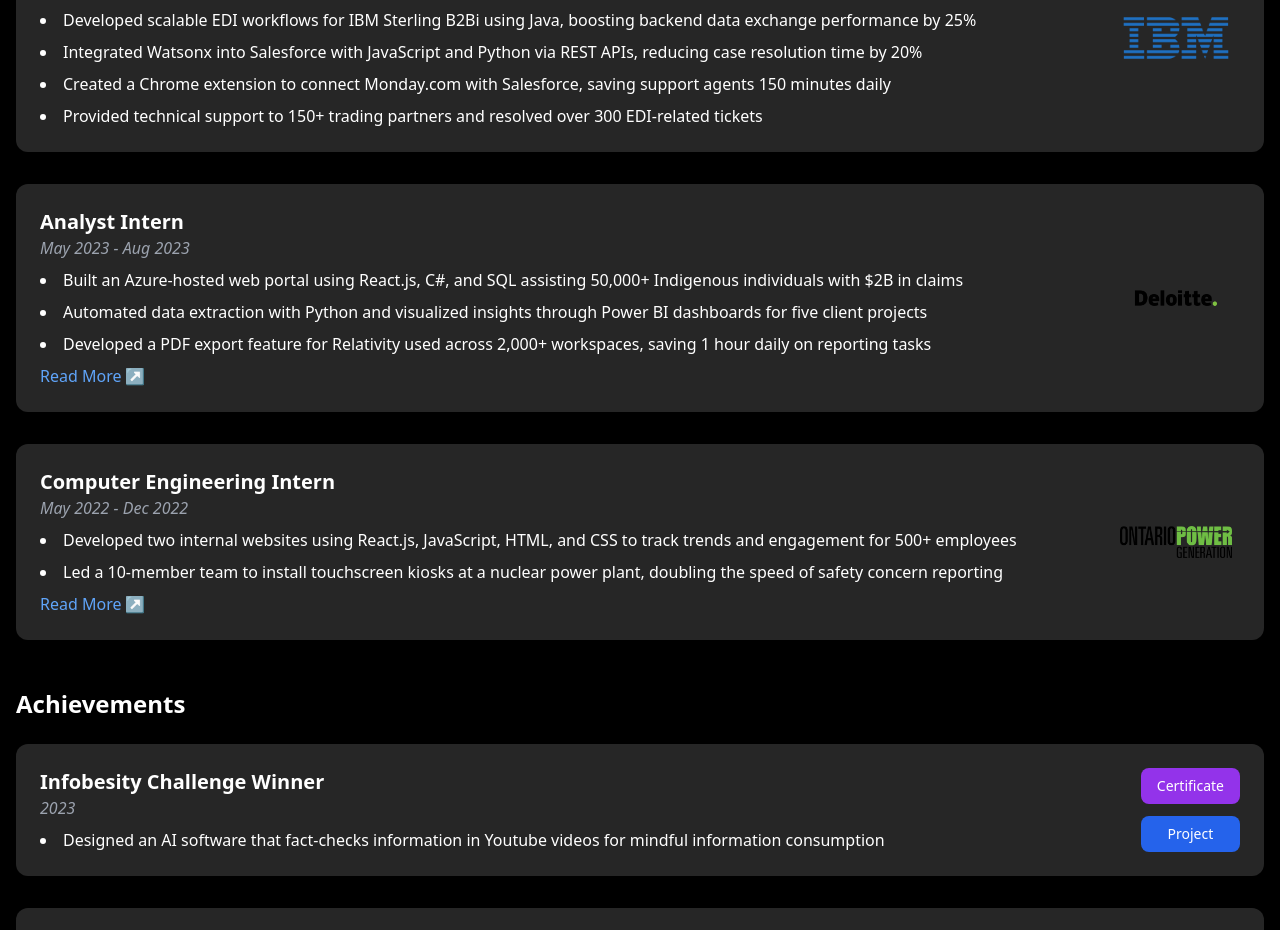
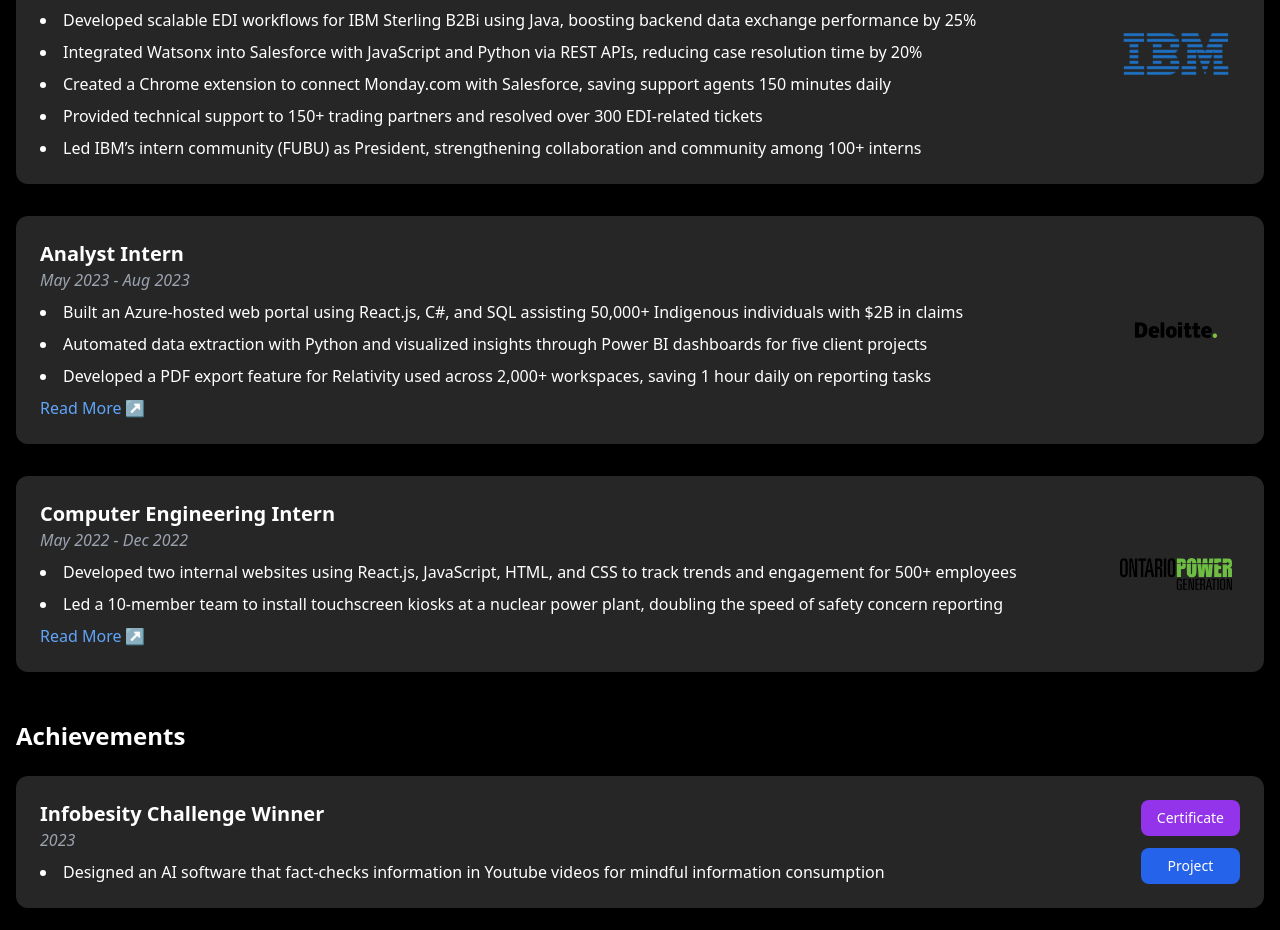
Before and after one commit to rohanuppal/Rohan_Personal_Website, a Next.js app: page / in a window 1280 px wide. Shown: the part 1100-2030 px from the top of the page. Built offline with nearby package versions, Linux system fonts and the light colour scheme.

Commit message:
Updated Resume and added FUBU President expereince under IBM

```diff
--- a/app/components/ExperienceSection.tsx
+++ b/app/components/ExperienceSection.tsx
@@ -412,6 +412,7 @@
       'Integrated Watsonx into Salesforce with JavaScript and Python via REST APIs, reducing case resolution time by 20%',
       'Created a Chrome extension to connect Monday.com with Salesforce, saving support agents 150 minutes daily',
       'Provided technical support to 150+ trading partners and resolved over 300 EDI-related tickets',
+      'Led IBM’s intern community (FUBU) as President, strengthening collaboration and community among 100+ interns',
     ],
 		logo: '/ibm.png',
 	},
```
Also changed, not shown: 1 other file (tests, documents, lock files or other folders).
